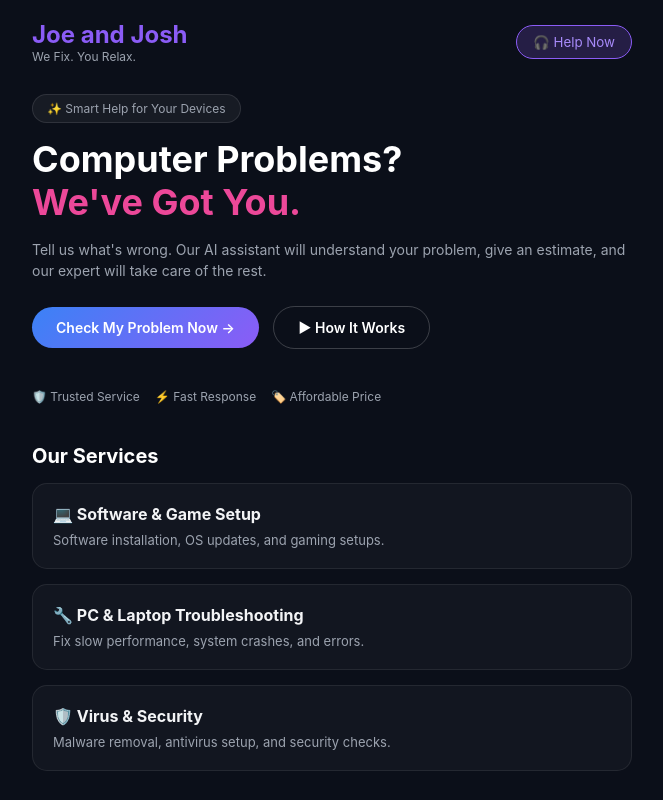
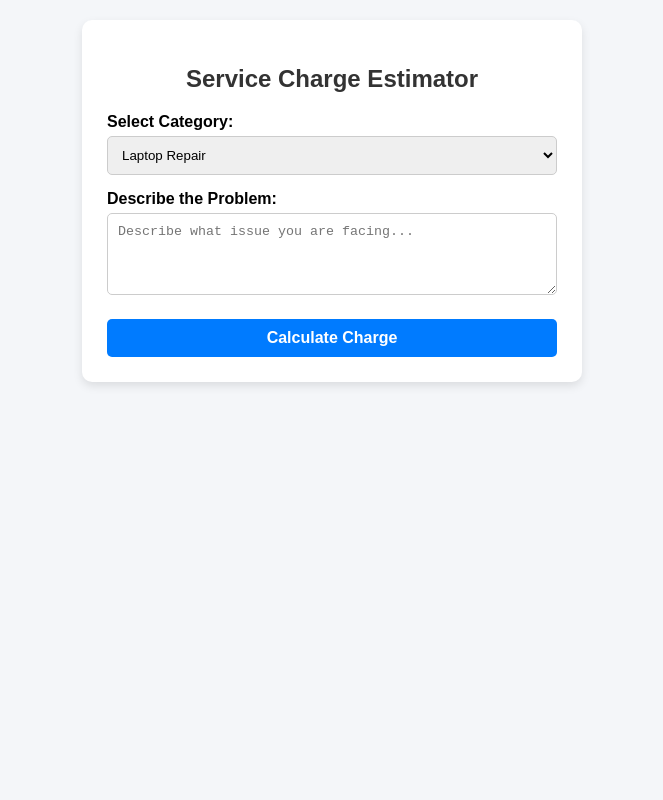
Before and after one commit to gopilusy0-stack/joe-and-josh, a plain HTML site: page index.html in a window 1280 px wide. Shown: the whole page, without its empty margins (308-971 px from the left). Drawn offline with Linux system fonts and the light colour scheme.

Commit message:
Refactor index.html for service charge estimator
Updated the layout and style for the service charge estimator feature, including new input fields and a result display section.

````diff
--- a/index.html
+++ b/index.html
@@ -3,271 +3,126 @@
 <head>
   <meta charset="UTF-8">
   <meta name="viewport" content="width=device-width, initial-scale=1.0">
-    <title>Joe and Josh - Computer Repair Service</title>
+  <title>Joe & Josh Computer Repair Service</title>
   <style>
-        * {
+    body {
+      font-family: Arial, sans-serif;
+      background-color: #f4f6f9;
       margin: 0;
-            padding: 0;
-            box-sizing: border-box;
-            font-family: -apple-system, BlinkMacSystemFont, "Segoe UI", Roboto, sans-serif;
-        }
-
-        body {
-            background-color: #0b0f19;
-            color: #ffffff;
       padding: 20px;
       display: flex;
-            flex-direction: column;
-            align-items: center;
-            min-height: 100vh;
+      justify-content: center;
     }
-
-        header {
+    .container {
+      background: #ffffff;
+      padding: 25px;
+      border-radius: 10px;
+      box-shadow: 0 4px 10px rgba(0,0,0,0.1);
+      max-width: 450px;
       width: 100%;
-            max-width: 600px;
-            display: flex;
-            justify-content: space-between;
-            align-items: center;
-            margin-bottom: 30px;
     }
-
-        .logo h1 {
-            font-size: 24px;
+    h2 {
+      text-align: center;
+      color: #333;
+    }
+    label {
       font-weight: bold;
-            color: #8b5cf6;
+      display: block;
+      margin-top: 15px;
+      margin-bottom: 5px;
     }
-
-        .logo p {
-            font-size: 12px;
-            color: #9ca3af;
+    select, textarea, button {
+      width: 100%;
+      padding: 10px;
+      border-radius: 5px;
+      border: 1px solid #ccc;
+      box-sizing: border-box;
     }
-
-        .help-btn {
-            background: rgba(139, 92, 246, 0.2);
-            border: 1px solid #8b5cf6;
-            color: #a78bfa;
-            padding: 8px 16px;
-            border-radius: 20px;
+    button {
+      background-color: #007bff;
+      color: white;
+      font-size: 16px;
+      font-weight: bold;
+      border: none;
+      margin-top: 20px;
       cursor: pointer;
     }
-
-        .hero-section {
-            width: 100%;
-            max-width: 600px;
-            text-align: left;
-            margin-bottom: 30px;
+    button:hover {
+      background-color: #0056b3;
     }
-
-        .badge {
-            display: inline-block;
-            background: rgba(255, 255, 255, 0.05);
-            border: 1px solid rgba(255, 255, 255, 0.1);
-            padding: 6px 14px;
-            border-radius: 15px;
-            font-size: 12px;
-            color: #9ca3af;
-            margin-bottom: 15px;
-        }
-
-        .hero-section h2 {
-            font-size: 36px;
-            line-height: 1.2;
-            margin-bottom: 15px;
-        }
-
-        .hero-section h2 span {
-            color: #ec4899;
-        }
-
-        .hero-section p {
-            color: #9ca3af;
-            font-size: 14px;
-            line-height: 1.5;
-            margin-bottom: 25px;
-        }
-
-        .btn {
-            padding: 12px 24px;
-            border-radius: 25px;
-            font-size: 14px;
-            font-weight: 600;
-            cursor: pointer;
-            border: none;
-            margin-right: 10px;
-            margin-bottom: 10px;
-        }
-
-        .btn.primary {
-            background: linear-gradient(135deg, #3b82f6, #8b5cf6);
-            color: white;
-        }
-
-        .btn.secondary {
-            background: transparent;
-            border: 1px solid rgba(255, 255, 255, 0.2);
-            color: white;
-        }
-
-        .features {
-            width: 100%;
-            max-width: 600px;
-            display: flex;
-            gap: 15px;
-            font-size: 12px;
-            color: #9ca3af;
-            margin-bottom: 40px;
-        }
-
-        .services-section {
-            width: 100%;
-            max-width: 600px;
-        }
-
-        .services-section h3 {
-            font-size: 20px;
-            margin-bottom: 15px;
-        }
-
-        .service-cards {
-            display: flex;
-            flex-direction: column;
-            gap: 15px;
-        }
-
-        .card {
-            background: rgba(255, 255, 255, 0.03);
-            border: 1px solid rgba(255, 255, 255, 0.08);
-            padding: 20px;
-            border-radius: 15px;
-            cursor: pointer;
-            transition: 0.3s;
-        }
-
-        .card:hover {
-            border-color: #8b5cf6;
-            background: rgba(139, 92, 246, 0.05);
-        }
-
-        .card h4 {
-            font-size: 16px;
-            margin-bottom: 8px;
-            color: #f3f4f6;
-        }
-
-        .card p {
-            font-size: 13px;
-            color: #9ca3af;
+    #result {
+      margin-top: 20px;
+      padding: 15px;
+      border-radius: 5px;
+      background-color: #e9ecef;
+      display: none;
     }
   </style>
 </head>
 <body>
 
-    <header>
-        <div class="logo">
-            <h1>Joe and Josh</h1>
-            <p>We Fix. You Relax.</p>
+<div class="container">
+  <h2>Service Charge Estimator</h2>
+
+  <label for="category">Select Category:</label>
+  <select id="category">
+    <option value="Laptop Repair">Laptop Repair</option>
+    <option value="Desktop PC Repair">Desktop PC Repair</option>
+    <option value="Software Issue">Software Issue</option>
+    <option value="Hardware Replacement">Hardware Replacement</option>
+  </select>
+
+  <label for="problem">Describe the Problem:</label>
+  <textarea id="problem" rows="4" placeholder="Describe what issue you are facing..."></textarea>
+
+  <button onclick="calculateCharge()">Calculate Charge</button>
+
+  <div id="result">
+    <h3>Estimation Result:</h3>
+    <p><strong>Difficulty Level:</strong> <span id="level"></span></p>
+    <p><strong>Estimated Price:</strong> ₹<span id="price"></span></p>
+    <p><strong>Reason:</strong> <span id="reason"></span></p>
   </div>
-        <button class="help-btn">🎧 Help Now</button>
-    </header>
-
-    <main>
-        <div class="hero-section">
-            <span class="badge">✨ Smart Help for Your Devices</span>
-            <h2>Computer Problems?<br><span>We've Got You.</span></h2>
-            <p>Tell us what's wrong. Our AI assistant will understand your problem, give an estimate, and our expert will take care of the rest.</p>
-
-            <button class="btn primary" onclick="startAIChat()">Check My Problem Now →</button>
-            <button class="btn secondary">▶ How It Works</button>
 </div>
 
-        <div class="features">
-            <div class="feature-item">🛡️ Trusted Service</div>
-            <div class="feature-item">⚡ Fast Response</div>
-            <div class="feature-item">🏷️ Affordable Price</div>
-        </div>
+<script>
+  async function calculateCharge() {
+    const category = document.getElementById('category').value;
+    const problem = document.getElementById('problem').value;
+    const resultDiv = document.getElementById('result');
 
-        <section class="services-section">
-            <h3>Our Services</h3>
-            <div class="service-cards">
+    if (!problem.trim()) {
+      alert("Please describe the problem first.");
+      return;
+    }
 
-                <div class="card" onclick="startAIChat()">
-                    <h4>💻 Software & Game Setup</h4>
-                    <p>Software installation, OS updates, and gaming setups.</p>
-                </div>
+    resultDiv.style.display = 'block';
+    resultDiv.innerHTML = "Calculating estimate...";
 
-                <div class="card" onclick="startAIChat()">
-                    <h4>🔧 PC & Laptop Troubleshooting</h4>
-                    <p>Fix slow performance, system crashes, and errors.</p>
-                </div>
-
-                <div class="card" onclick="startAIChat()">
-                    <h4>🛡️ Virus & Security</h4>
-                    <p>Malware removal, antivirus setup, and security checks.</p>
-                </div>
-
-            </div>
-        </section>
-    </main>
-
-    <script>
-        async function startAIChat() {
-            const category = prompt("Please select your service category:\n1. Software & Game Setup\n2. PC & Laptop Troubleshooting\n3. Virus & Security\n4. Hardware Services");
-            if (!category) return;
-
-            const problemDetails = prompt("Please describe your computer issue clearly:");
-            if (!problemDetails) return;
-
-            // സ്ക്രീൻഷോട്ടിൽ നിന്നുള്ള പുതിയ API Key
-            const apiKey = "AQ.Ab8RN6K7grADxM07KWCWUfnnBOQCyjZe9lAtRVrXxJFrYBUtrQ";
-
-            const url = `https://generativelanguage.googleapis.com/v1beta/models/gemini-2.5-flash:generateContent?key=${apiKey}`;
-
-            const promptText = `
-            You are an AI assistant for Joe and Josh, a computer repair service.
-            Calculate an estimated service charge based ONLY on these strict pricing rules:
-
-            --- PRICING RULES ---
-            1. If difficulty is Easy: price = 25
-            2. If difficulty is Medium: price = 75
-            3. If difficulty is Hard: price = 100
-
-            --- CUSTOMER DETAILS ---
-            Category Selected: ${category}
-            Customer Problem: ${problemDetails}
-
-            Respond STRICTLY in this valid JSON format (no extra text or markdown):
-            {
-              "level": "Easy / Medium / Hard",
-              "price": "25 / 75 / 100",
-              "reason": "Write a short reason in one sentence in ENGLISH."
-            }
-            `;
+    const SCRIPT_URL = "https://script.google.com/macros/s/AKfycbzBNi7x1nduDcVHo7N7pUZZFqdwmj_2oZiUEegklm2vA5obYtQQssj-Ey90ZrI5txEY/exec";
 
     try {
-                const response = await fetch(url, {
-                    method: "POST",
-                    headers: {
-                        "Content-Type": "application/json"
-                    },
-                    body: JSON.stringify({ contents: [{ parts: [{ text: promptText }] }] })
+      const response = await fetch(SCRIPT_URL, {
+        method: 'POST',
+        headers: { 'Content-Type': 'text/plain' },
+        body: JSON.stringify({ category: category, problem: problem })
       });
 
       const data = await response.json();
+      const aiResponse = JSON.parse(data.candidates[0].content.parts[0].text);
 
-                if (data.error) {
-                    alert(`API Error: ${data.error.message}`);
-                    return;
-                }
-
-                let rawResult = data.candidates[0].content.parts[0].text.replace(/```json/g, "").replace(/```/g, "").trim();
-                const aiData = JSON.parse(rawResult);
-
-                alert(`Joe and Josh AI Estimate:\n\nCategory: ${category}\nLevel: ${aiData.level}\nEstimated Rate: ₹${aiData.price}\n\nReason: ${aiData.reason}`);
-
+      resultDiv.innerHTML = `
+        <h3>Estimation Result:</h3>
+        <p><strong>Difficulty Level:</strong> ${aiResponse.level}</p>
+        <p><strong>Estimated Price:</strong> ₹${aiResponse.price}</p>
+        <p><strong>Reason:</strong> ${aiResponse.reason}</p>
+      `;
     } catch (error) {
-                alert("Error: " + error.message);
+      resultDiv.innerHTML = "<p style='color:red;'>Failed to get estimate. Please try again later.</p>";
+      console.error(error);
     }
   }
 </script>
+
 </body>
 </html>
````
Lines whose indentation alone changed are shown as unchanged.
